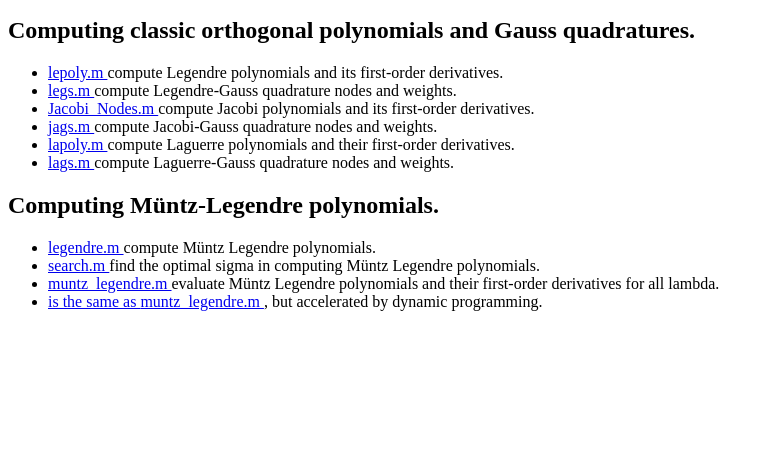
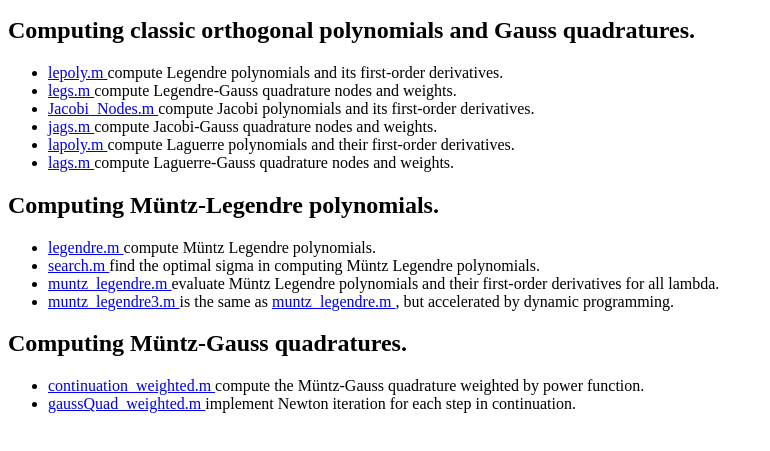
Before and after one commit to realman01/realman01.github.io, a plain HTML site: page index.html in a window 1280 px wide. Shown: the part 101-552 px from the top of the page, without its empty margins (0-770 px from the left). Drawn offline with Linux system fonts and the light colour scheme.

Commit message:
Update index.html

```diff
--- a/index.html
+++ b/index.html
@@ -27,10 +27,19 @@
     <li> <a href="https://raw.githubusercontent.com/realman01/realman01.github.io/main/search.m"> search.m </a> find the optimal sigma in computing Müntz Legendre polynomials. </li>
    <li> <a href="https://raw.githubusercontent.com/realman01/realman01.github.io/main/muntz_legendre.m"> muntz_legendre.m </a>
    evaluate Müntz Legendre polynomials and their first-order derivatives for all lambda. </li>
-   <li> <a href="https://raw.githubusercontent.com/realman01/realman01.github.io/main/muntz_legendre3.m" muntz_legendre3.m </a>
+   <li> <a href="https://raw.githubusercontent.com/realman01/realman01.github.io/main/muntz_legendre3.m"> muntz_legendre3.m </a>
      is the same as <a href="https://raw.githubusercontent.com/realman01/realman01.github.io/main/muntz_legendre.m"> muntz_legendre.m </a>,
      but accelerated by dynamic programming. </li>
  </ul>
+
+  <h2> Computing Müntz-Gauss quadratures. </h2>
+
+  <ul>
+  <li> <a href="https://raw.githubusercontent.com/realman01/realman01.github.io/main/continuation_weighted.m"> continuation_weighted.m </a> compute
+    the Müntz-Gauss quadrature weighted by power function.  </li>
+  <li> <a href="https://raw.githubusercontent.com/realman01/realman01.github.io/main/gaussQuad_weighted.m"> gaussQuad_weighted.m </a>  implement Newton
+    iteration for each step in continuation. </li>
+  </ul>
 
 
 
```
